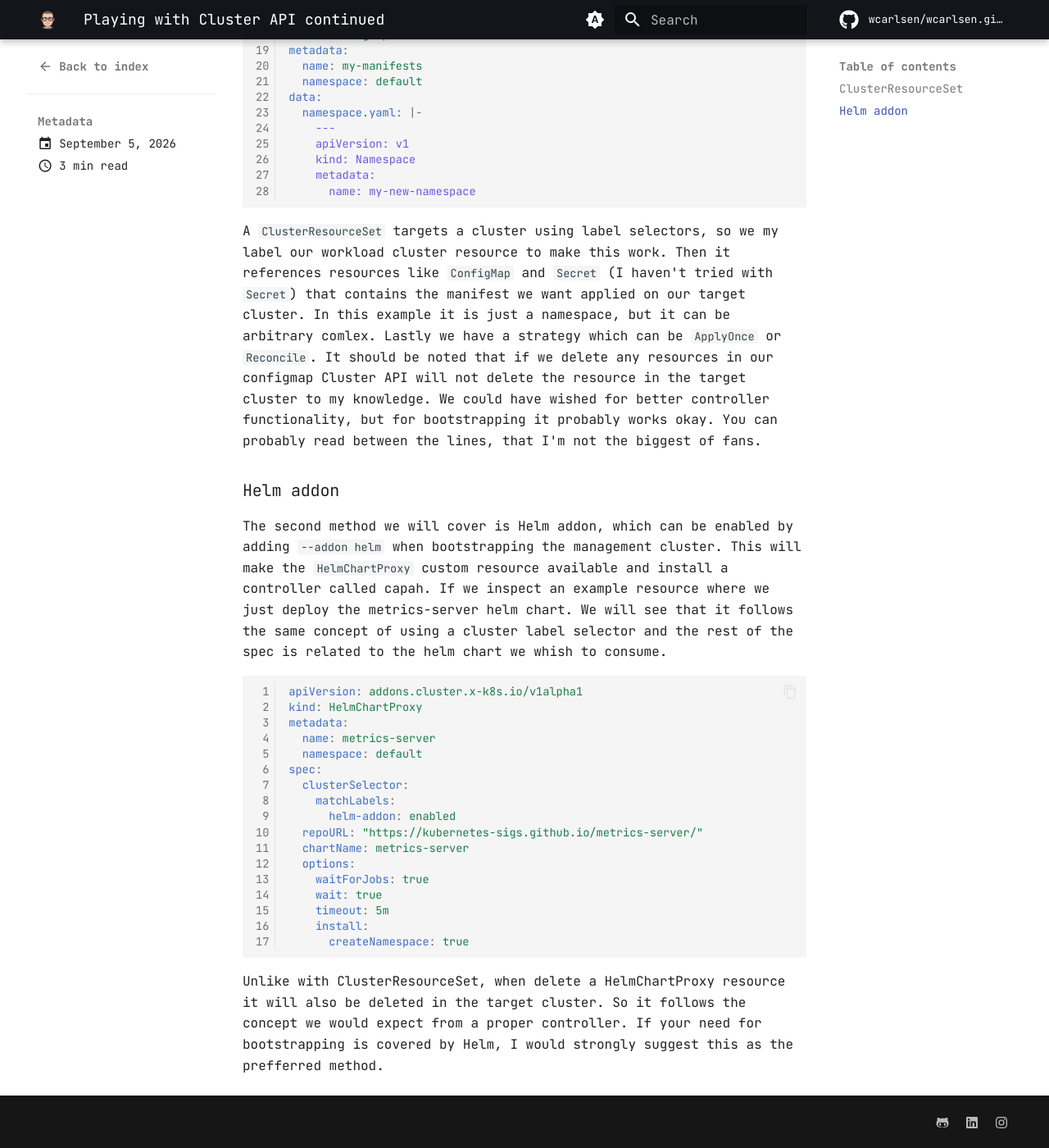
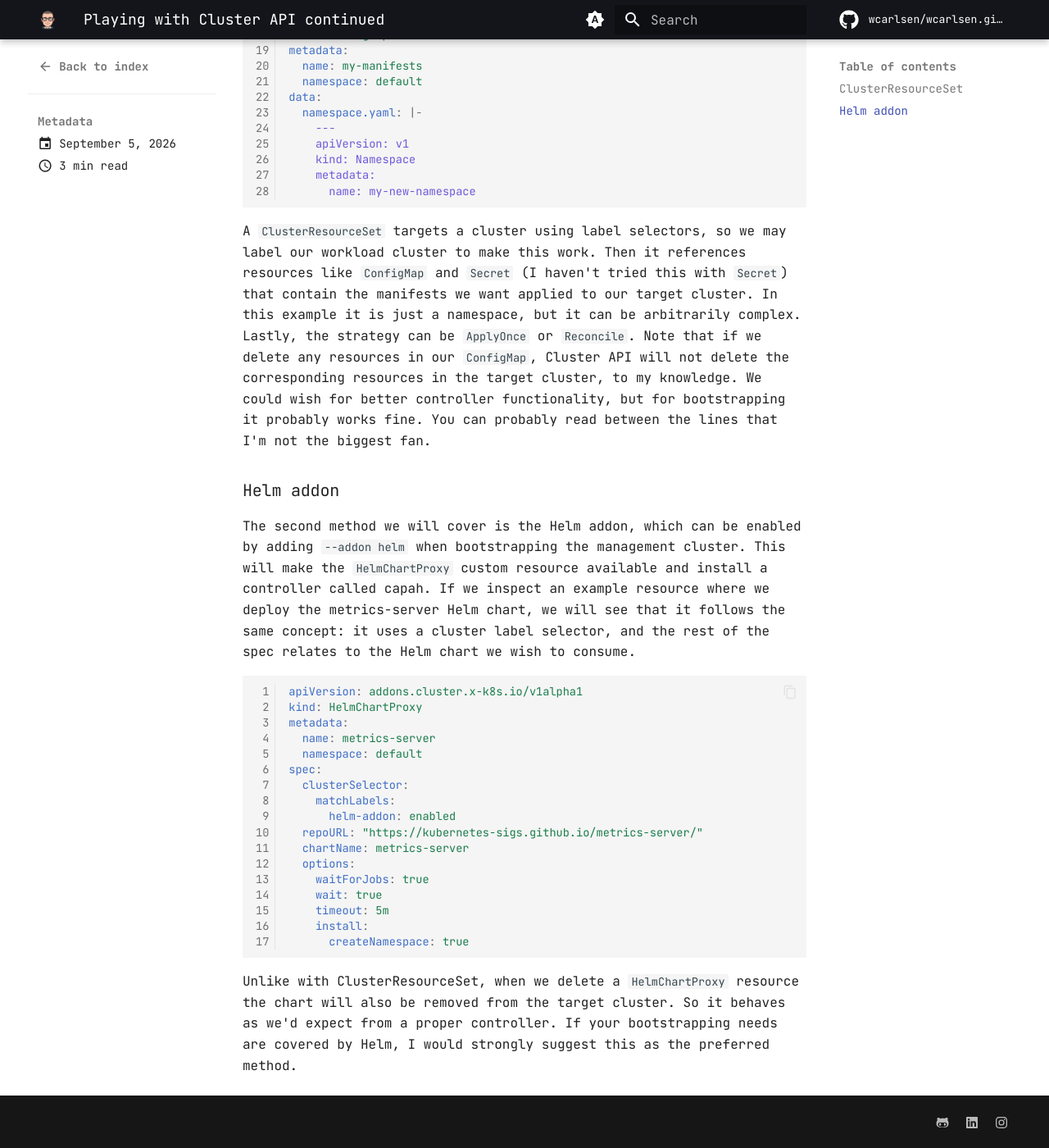
Before and after one commit to wcarlsen/wcarlsen.github.io, an MkDocs documentation site: the page built from docs/posts/2026-09-05-playing-with-cluster-api-continued.md, in a window 1280 px wide and 1400 px high, scrolled down 1066 px. Shown: the whole window at 82% size. Built offline with MkDocs 1.6.1 and Material for MkDocs 9.7.7, drawn with Linux system fonts in a browser that asks for light colours; plug-ins that fetch from the network failed and are left out; comment, search, counter and statistics services are not loaded; some of the changed text lies outside the part shown.

Commit message:
Spellchecked blog post
Signed-off-by: Willi Carlsen <carlsenwilli@gmail.com>

````diff
--- a/docs/posts/2026-09-05-playing-with-cluster-api-continued.md
+++ b/docs/posts/2026-09-05-playing-with-cluster-api-continued.md
@@ -8,13 +8,13 @@ tags:
 
 # Playing with Cluster API continued
 
-In the previous post we bootstrapped a Cluster API management cluster onto a local Kubernetes distribution and used that to provision a workload cluster. We also made sure that we could take backup of workload cluster related resources and restore them, making the need for long live management clusters less important. See the post [here](2026-08-18-playing-with-cluster-api.md). In this post we will focusing more on Cluster API specific ways to deploy things onto the workload cluster, which is important for bootstrapping GitOps capabilties among other things. It should be noted that all methods covered here will first apply things to the workload cluster once it is ready.
+In the previous post, we bootstrapped a Cluster API management cluster onto a local Kubernetes distribution and used it to provision a workload cluster. We also made sure that we could take backups of resources related to the workload cluster and restore them, reducing the need for long-lived management clusters. See the post [here](2026-08-18-playing-with-cluster-api.md). In this post we will focus more on Cluster API-specific ways to deploy resources onto the workload cluster, which is important for bootstrapping GitOps capabilities, among other things. Note that all methods covered here apply resources to the workload cluster once it is ready.
 
 ### ClusterResourceSet
 
-With Cluster API we can enable ClusterResourceSet by  setting the experimental feature with the flag `EXP_CLUSTER_RESOURCE_SET=true` when bootstrapping the management cluster. This ensures that the custom resource `ClusterResourceSet` becomes available on our management cluster. But how does it work?
+With Cluster API we can enable ClusterResourceSet by setting the experimental feature flag `EXP_CLUSTER_RESOURCE_SET=true` when bootstrapping the management cluster. This ensures that the custom resource `ClusterResourceSet` becomes available on our management cluster. But how does it work?
 
-The concept is pretty simple to grasp if we inspect an example of the resource
+The concept is pretty simple to grasp if we inspect an example of the resource:
 
 ```yaml
 ---
@@ -47,11 +47,11 @@ data:
       name: my-new-namespace
 ```
 
-A `ClusterResourceSet` targets a cluster using label selectors, so we my label our workload cluster resource to make this work. Then it references resources like `ConfigMap` and `Secret` (I haven't tried with `Secret`) that contains the manifest we want applied on our target cluster. In this example it is just a namespace, but it can be arbitrary comlex. Lastly we have a strategy which can be `ApplyOnce` or `Reconcile`. It should be noted that if we delete any resources in our configmap Cluster API will not delete the resource in the target cluster to my knowledge. We could have wished for better controller functionality, but for bootstrapping it probably works okay. You can probably read between the lines, that I'm not the biggest of fans.
+A `ClusterResourceSet` targets a cluster using label selectors, so we may label our workload cluster to make this work. Then it references resources like `ConfigMap` and `Secret` (I haven't tried this with `Secret`) that contain the manifests we want applied to our target cluster. In this example it is just a namespace, but it can be arbitrarily complex. Lastly, the strategy can be `ApplyOnce` or `Reconcile`. Note that if we delete any resources in our `ConfigMap`, Cluster API will not delete the corresponding resources in the target cluster, to my knowledge. We could wish for better controller functionality, but for bootstrapping it probably works fine. You can probably read between the lines that I'm not the biggest fan.
 
 ### Helm addon
 
-The second method we will cover is Helm addon, which can be enabled by adding `--addon helm` when bootstrapping the management cluster. This will make the `HelmChartProxy` custom resource available and install a controller called capah. If we inspect an example resource where we just deploy the metrics-server helm chart. We will see that it follows the same concept of using a cluster label selector and the rest of the spec is related to the helm chart we whish to consume.
+The second method we will cover is the Helm addon, which can be enabled by adding `--addon helm` when bootstrapping the management cluster. This will make the `HelmChartProxy` custom resource available and install a controller called capah. If we inspect an example resource where we deploy the metrics-server Helm chart, we will see that it follows the same concept: it uses a cluster label selector, and the rest of the spec relates to the Helm chart we wish to consume.
 
 ```yaml
 apiVersion: addons.cluster.x-k8s.io/v1alpha1
@@ -73,4 +73,4 @@ spec:
       createNamespace: true
 ```
 
-Unlike with ClusterResourceSet, when delete a HelmChartProxy resource it will also be deleted in the target cluster. So it follows the concept we would expect from a proper controller. If your need for bootstrapping is covered by Helm, I would strongly suggest this as the prefferred method.
+Unlike with ClusterResourceSet, when we delete a `HelmChartProxy` resource the chart will also be removed from the target cluster. So it behaves as we'd expect from a proper controller. If your bootstrapping needs are covered by Helm, I would strongly suggest this as the preferred method.
````
